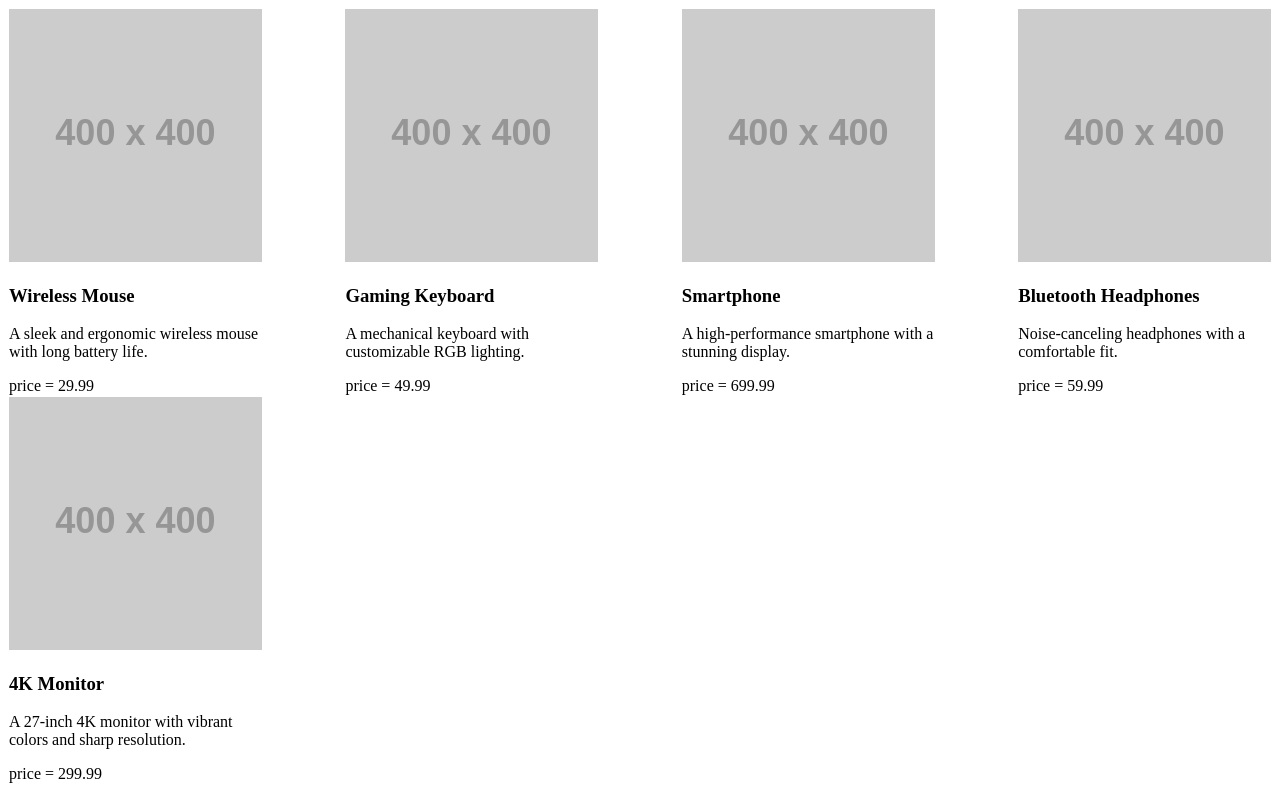
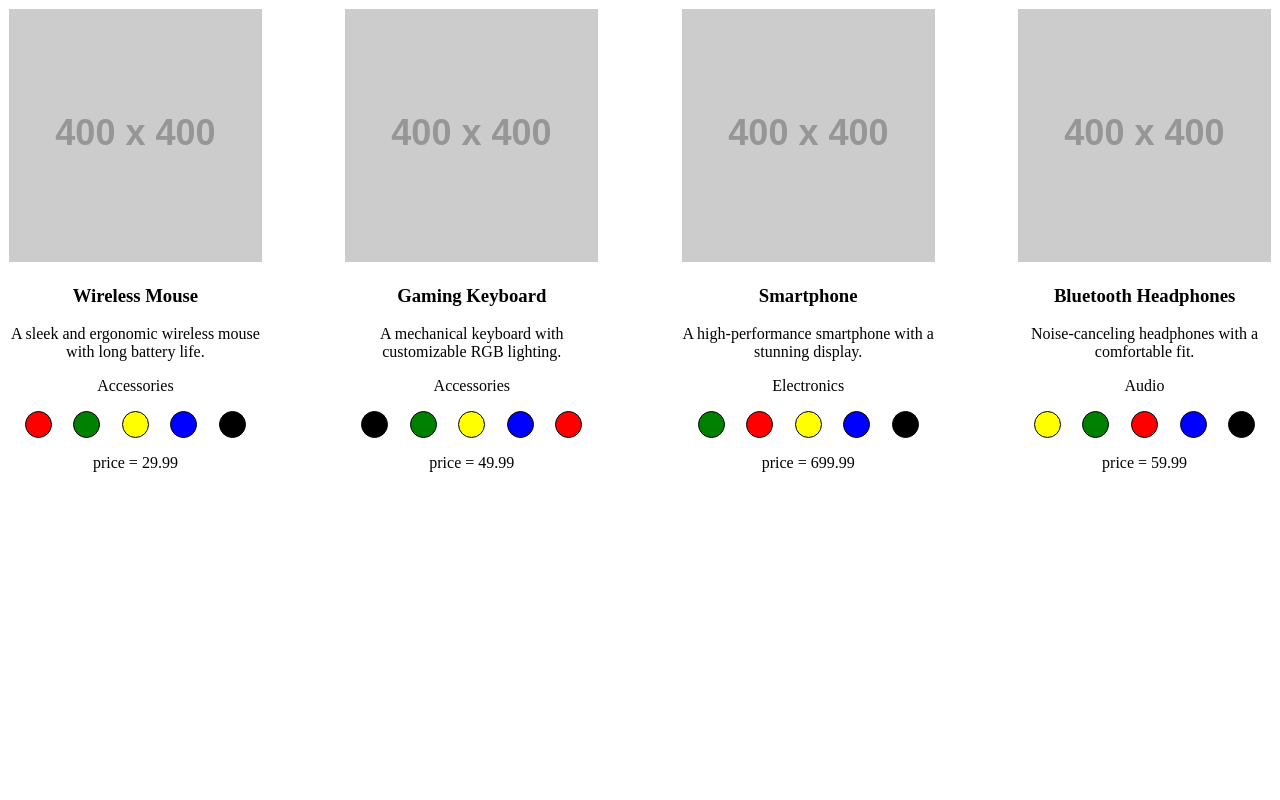
Before and after one commit to abdelrhman3iad/vuejs_learn, a plain HTML site: page index.html in a window 1280 px wide. Drawn offline with nearby package versions, Linux system fonts and the light colour scheme; placeholder pictures from the web are drawn by us.

Commit message:
nested loops

```diff
--- a/app.js
+++ b/app.js
@@ -40,6 +40,7 @@ createApp({
                 price: 29.99,
                 description: "A sleek and ergonomic wireless mouse with long battery life.",
                 image: "https://placehold.co/400/orange/white",
+                colors:['red','green','yellow','blue','black'],
                 inStock: true,
                 category: "Accessories",
             },
@@ -49,6 +50,7 @@ createApp({
                 price: 49.99,
                 description: "A mechanical keyboard with customizable RGB lighting.",
                 image: "https://placehold.co/400/orange/white",
+                colors:['black','green','yellow','blue','red'],
                 inStock: true,
                 category: "Accessories",
             },
@@ -58,6 +60,7 @@ createApp({
                 price: 699.99,
                 description: "A high-performance smartphone with a stunning display.",
                 image: "https://placehold.co/400/orange/white",
+                colors:['green','red','yellow','blue','black'],
                 inStock: false,
                 category: "Electronics",
             },
@@ -67,17 +70,9 @@ createApp({
                 price: 59.99,
                 description: "Noise-canceling headphones with a comfortable fit.",
                 image: "https://placehold.co/400/orange/white",
+                colors:['yellow','green','red','blue','black'],
                 inStock: true,
                 category: "Audio",
-            },
-            {
-                id: 5,
-                name: "4K Monitor",
-                price: 299.99,
-                description: "A 27-inch 4K monitor with vibrant colors and sharp resolution.",
-                image: "https://placehold.co/400/orange/white",
-                inStock: false,
-                category: "Electronics",
             },
             ],
         };
--- a/index.html
+++ b/index.html
@@ -74,7 +74,11 @@
             <img v-bind:src="product.image" alt="" srcset="">
             <h3>{{product.name}}</h3>
             <p>{{product.description}}</p>
-            <span>price = {{product.price}}</span>
+            <p>{{product.category}}</p>
+            <div class="colors">
+            <span  v-for="color in product.colors" v-bind:style="`background: ${color};`"></span>
+            </div>
+            <p>price = {{product.price}}</p>
          </div>
         </div>
     </div>
--- a/style.css
+++ b/style.css
@@ -7,11 +7,27 @@
     justify-content: space-between;
     align-items: center;
     flex-wrap: wrap;
+    text-align: center;
 }
 .card{
     width: 20%;
     margin: 1px;
+    margin-bottom: 20px;
 }
 .card img{
     width: 100%;
 }
+.colors{
+    display: flex;
+    justify-content: space-around;
+    margin: 5px;
+    align-items: center;
+    /* margin-bottom: 5px; */
+}
+
+.colors span{
+    width: 25px;
+    height: 25px;
+    border-radius: 50%;
+    border: 1px solid;
+}
```
Also changed, not shown: 1 other file.
